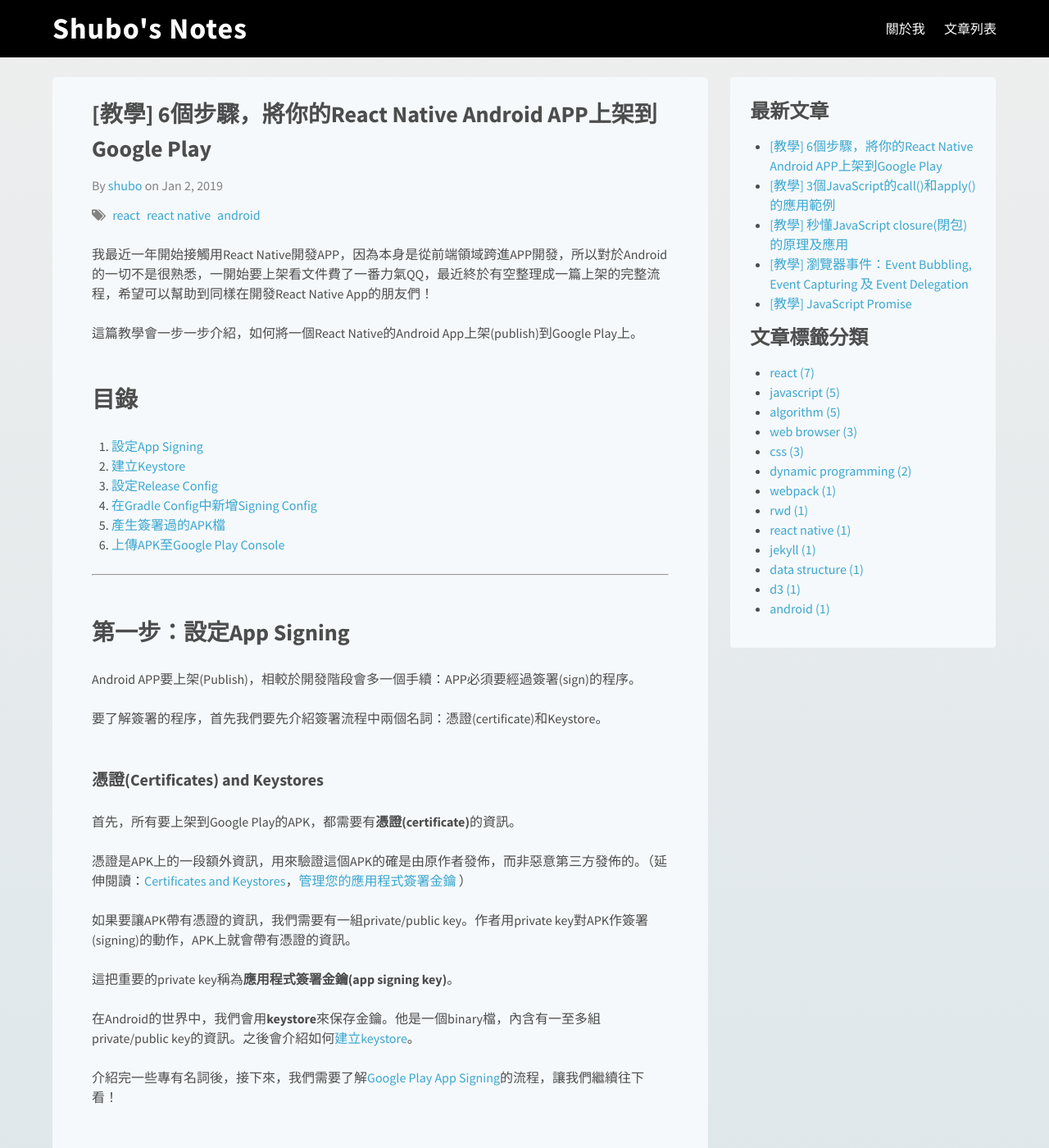
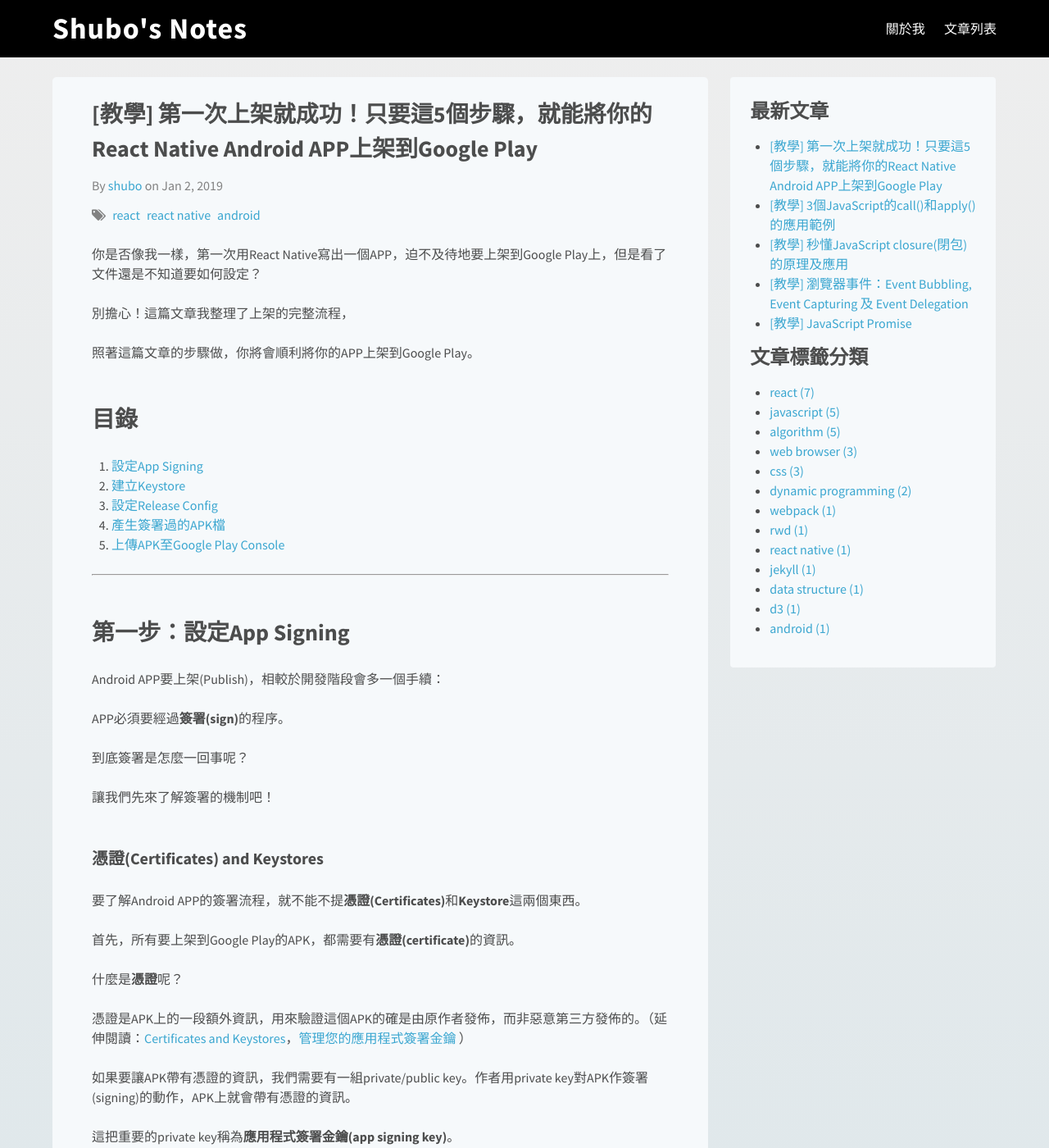
Before and after one commit to shuboc/shuboc.github.io, a Jekyll site: the page built from _posts/2019-01-02-react-native-android-publish.md, in a window 1280 px wide and 1400 px high. Shown: the whole window at 82% size. Built offline with Jekyll 4.4.1, drawn with Linux system fonts in a browser that asks for light colours; nearby versions of some CDN libraries; library files that are not in the unit come from our copies; comment, search, counter and statistics services are not loaded; some of the changed text lies outside the part shown.

Commit message:
Edit a post

````diff
--- a/_posts/2019-01-02-react-native-android-publish.md
+++ b/_posts/2019-01-02-react-native-android-publish.md
@@ -1,34 +1,43 @@
 ---
-title: "[教學] 6個步驟，將你的React Native Android APP上架到Google Play"
-description: "這篇教學會一步一步介紹，如何將一個React Native的Android App上架(publish)到Google Play上。"
+title: "[教學] 第一次上架就成功！只要這5個步驟，就能將你的React Native Android APP上架到Google Play"
 image: "https://facebook.github.io/react-native/img/header_logo.png"
 tags: ["react", "react native", "android"]
+last_modified_at: 2019/01/05
 ---
 
-我最近一年開始接觸用React Native開發APP，因為本身是從前端領域跨進APP開發，所以對於Android的一切不是很熟悉，一開始要上架看文件費了一番力氣QQ，最近終於有空整理成一篇上架的完整流程，希望可以幫助到同樣在開發React Native App的朋友們！
+你是否像我一樣，第一次用React Native寫出一個APP，迫不及待地要上架到Google Play上，但是看了文件還是不知道要如何設定？
 
-這篇教學會一步一步介紹，如何將一個React Native的Android App上架(publish)到Google Play上。
+別擔心！這篇文章我整理了上架的完整流程，
+
+照著這篇文章的步驟做，你將會順利將你的APP上架到Google Play。
 
 ## 目錄
 
 1. [設定App Signing](#第一步設定app-signing)
 2. [建立Keystore](#第二步建立keystore)
 3. [設定Release Config](#第三步設定release-config)
-4. [在Gradle Config中新增Signing Config](#第四步在gradle-config中新增signing-config)
-5. [產生簽署過的APK檔](#第五步產生簽署過的apk檔)
-6. [上傳APK至Google Play Console](#第六步上傳apk至google-play-console)
+4. [產生簽署過的APK檔](#第四步產生簽署過的apk檔)
+5. [上傳APK至Google Play Console](#第五步上傳apk至google-play-console)
 
 ---
 
 ## 第一步：設定App Signing
 
-Android APP要上架(Publish)，相較於開發階段會多一個手續：APP必須要經過簽署(sign)的程序。
+Android APP要上架(Publish)，相較於開發階段會多一個手續：
 
-要了解簽署的程序，首先我們要先介紹簽署流程中兩個名詞：憑證(certificate)和Keystore。
+APP必須要經過**簽署(sign)**的程序。
+
+到底簽署是怎麼一回事呢？
+
+讓我們先來了解簽署的機制吧！
 
 ### 憑證(Certificates) and Keystores
 
+要了解Android APP的簽署流程，就不能不提**憑證(Certificates)**和**Keystore**這兩個東西。
+
 首先，所有要上架到Google Play的APK，都需要有**憑證(certificate)**的資訊。
+
+什麼是**憑證**呢？
 
 憑證是APK上的一段額外資訊，用來驗證這個APK的確是由原作者發佈，而非惡意第三方發佈的。（延伸閱讀：[Certificates and Keystores](https://developer.android.com/studio/publish/app-signing#certificates-keystores)，[管理您的應用程式簽署金鑰
 ](https://support.google.com/googleplay/android-developer/answer/7384423?hl=zh-Hant)）
@@ -37,19 +46,21 @@ Android APP要上架(Publish)，相較於開發階段會多一個手續：APP必
 
 這把重要的private key稱為**應用程式簽署金鑰(app signing key)**。
 
+那**keystore**又是什麼呢？
+
 在Android的世界中，我們會用**keystore**來保存金鑰。他是一個binary檔，內含有一至多組private/public key的資訊。之後會介紹如何[建立keystore](#第二步建立keystore)。
 
-介紹完一些專有名詞後，接下來，我們需要了解[Google Play App Signing](https://developer.android.com/studio/publish/app-signing#google-play-app-signing)的流程，讓我們繼續往下看！
+所以keystore可以用來存你的app signing key。
+
+接下來，我們需要了解[Google Play App Signing](https://developer.android.com/studio/publish/app-signing#google-play-app-signing)的流程。
+
+[Google Play App Signing](https://developer.android.com/studio/publish/app-signing#google-play-app-signing)又是什麼呢？
+
+讓我們繼續往下看！
 
 ### Google Play App Signing
 
-應用程式簽署金鑰(app signing key)是App開發者的生命，絕對要保管好。
-
-如果不幸地遺失了app signing key，那麼你就失去這個app的控制權，無法再更新同一個APP，必須要用一組新的`applicationId`上架，以前累積的下載量、星數也得重新累積。
-
-如果app signing key被惡意的第三方偷走，他們可以假借你的名義發布惡意的APP。
-
-因此Google提供了**Google Play App Signing**的機制。
+**[Google Play App Signing]((https://developer.android.com/studio/publish/app-signing#google-play-app-signing))**是Google提供的一個比較保險的簽署機制。
 
 這個機制簡單地說，就是Google怕你搞丟app signing key，替你保管。
 
@@ -57,11 +68,25 @@ Android APP要上架(Publish)，相較於開發階段會多一個手續：APP必
 
 ![Signing an app with App Signing by Google Play](https://developer.android.com/studio/images/publish/appsigning_googleplayappsigningdiagram_2x.png)
 
-如果upload key弄丟了，只要到Google Play Console註銷 (revoke) 舊的upload key，再註冊一組新的upload key即可。
+**使用[Google Play App Signing](https://developer.android.com/studio/publish/app-signing#google-play-app-signing)有什麼好處呢？**
 
-不知道看到這裡，會不會覺得機制很複雜呢？
+好處是：應用程式簽署金鑰(app signing key)是由Google替你保管的，不太可能會弄丟。
 
-不過Google Play App Signing設定起來其實非常簡單，讓我們往下看怎麼設定！
+如果不幸地遺失了app signing key會怎樣？
+
+你將會失去這個app的控制權，無法再更新同一個APP，必須要用一組新的`applicationId`上架，以前累積的下載量、星數也得重新累積。
+
+另外，如果app signing key被惡意的第三方偷走，他們可以假借你的名義發布惡意的APP。
+
+但你用了Google Play App Signing，上傳時用的是Upload key。
+
+如果upload key弄丟了也沒關係。只要到Google Play Console註銷 (revoke) 舊的upload key，再註冊一組新的upload key即可。
+
+Hmm...聽起來很有保障，**所以我們到底要怎麼設定[Google Play App Signing](https://developer.android.com/studio/publish/app-signing#google-play-app-signing)？**
+
+其實設定[Google Play App Signing](https://developer.android.com/studio/publish/app-signing#google-play-app-signing)不會很難。
+
+讓我們繼續往下看如何設定！
 
 ### 如何設定Google Play App Signing
 
@@ -99,11 +124,15 @@ Android APP要上架(Publish)，相較於開發階段會多一個手續：APP必
 
 到這裡app signing key的設定就暫時告一段落囉。
 
-至於Upload key設定的部分，**第一次上傳APK時使用的signing key就會是以後上傳APK要用的上傳金鑰(upload key)。**
+至於Upload key怎麼設定呢？
 
-所以接下來只要上傳簽署過的APK，upload key的設定就順便完成了！
+其實很簡單：
 
-讓我們繼續往下看，如何產生簽署過的APK。
+**第一次上傳APK時使用的signing key就會是以後上傳APK要用的上傳金鑰(upload key)。**
+
+意思是說，接下來只要上傳簽署過的APK，upload key的設定就順便完成了！
+
+下一步我們要來看如何建立keystore。
 
 ## 第二步：建立Keystore
 
@@ -136,7 +165,13 @@ Android APP要上架(Publish)，相較於開發階段會多一個手續：APP必
 
 參考：[Generate Key](https://developer.android.com/studio/publish/app-signing#generate-key)
 
+這樣就產生好包含upload key的keystore了！
+
+下一步我們來看怎麼設定Gradle Config。
+
 ## 第三步：設定Release Config
+
+### 設定Gradle參數
 
 這一步要填寫設定，讓gradle知道keystore的資訊。
 
@@ -151,7 +186,7 @@ MYAPP_RELEASE_KEY_PASSWORD=*******
 
 參考：[Setting up gradle variables](https://facebook.github.io/react-native/docs/signed-apk-android#setting-up-gradle-variables)
 
-## 第四步：在Gradle Config中新增Signing Config
+### 在Gradle Config中新增Signing Config
 
 編輯`app/build.gradle`：
 
@@ -182,7 +217,11 @@ android {
 
 參考：[Adding signing config to your app's gradle config](https://facebook.github.io/react-native/docs/signed-apk-android#adding-signing-config-to-your-app-s-gradle-config)
 
-## 第五步：產生簽署過的APK檔
+這樣Gradle設定都準備好囉。
+
+下一步我們來看如何產生簽署過的APK檔。
+
+## 第四步：產生簽署過的APK檔
 
 編輯`app/build.gradle`，修改`applicationId`、`versionCode`及`versionName`
 
@@ -195,9 +234,11 @@ $ cd android
 $ ./gradlew assembleRelease
 ```
 
-簽署完的APK會在`app/build/outputs/apk/release/app-release.apk`。
+這樣就產生出簽署完的APK囉。簽署完的APK會在`app/build/outputs/apk/release/app-release.apk`。
 
-## 第六步：上傳APK至Google Play Console
+最後一步我們來看如何把APK上傳到Google Play Console上。
+
+## 第五步：上傳APK至Google Play Console
 
 到[Google Play Console](https://play.google.com/apps/publish/)裡，點選「版本管理 > 應用程式版本」：
 
@@ -223,12 +264,20 @@ $ ./gradlew assembleRelease
 
 ![上傳金鑰設定完成](/images/react-native-android-publish/app-signing-result.png)
 
-以後上傳就是用這組upload key，請保管好。
+記住：**以後上傳就是用這組upload key，請保管好。**
 
-按照這些步驟做下來，應該就完成上架的動作囉。祝順利！
+## 結論
+
+按照這些步驟做下來，應該可以順利完成上架的動作囉。希望可以節省一些剛接觸React Native App的朋友們的時間！
+
+有成功上架經驗的朋友們，第一次上架還順利嗎？還是卡關了？你是如何解決的？
+
+還沒經歷過上架過程的朋友們，這篇文章對你有幫助嗎？
+
+歡迎在底下留言分享你的想法！
 
 ## 參考資料
 
 [Sign your app - Google Developers](https://developer.android.com/studio/publish/app-signing)
 
-[Setting up gradle variables - React Native](https://facebook.github.io/react-native/docs/signed-apk-android#setting-up-gradle-variables)
+[Generating Signed APK - React Native](https://facebook.github.io/react-native/docs/signed-apk-android)
````
Also changed, not shown: other parts of _posts/2019-01-02-react-native-android-publish.md (+1 -1 lines).
